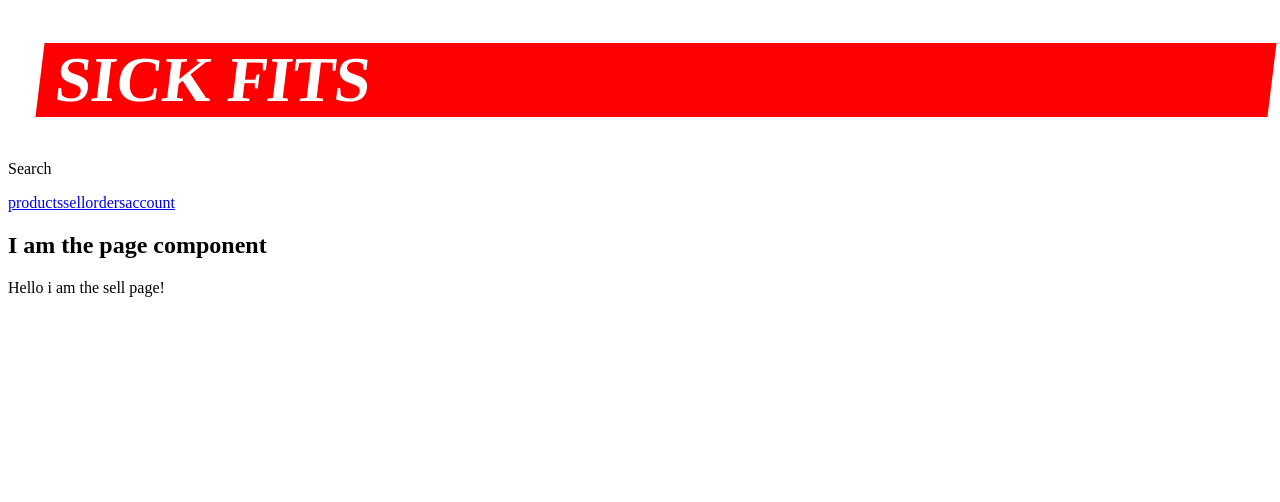
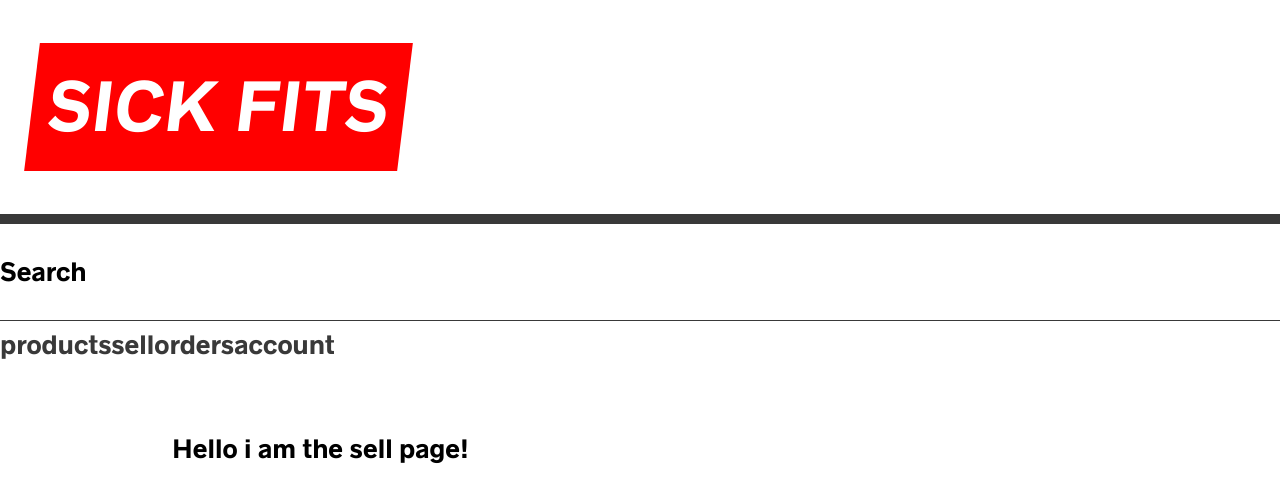
Before and after one commit to ugurozoz/sick-fits, a Next.js app in the folder frontend/: page /sell in a window 1280 px wide. Shown: the top 502 px of the page. Built offline with nearby package versions, Linux system fonts and the light colour scheme.

Commit message:
creating header / top progress bar

```diff
--- a/frontend/components/Header.js
+++ b/frontend/components/Header.js
@@ -17,9 +17,25 @@
   }
 `;
 
+const HeaderStyles = styled.header`
+  .bar {
+    border-bottom: 10px solid var(--black, black);
+    display: grid;
+    grid-template-columns: auto 1fr;
+    justify-content: space-between;
+    align-items: center;
+  }
+
+  .sub-bar {
+    display: grid;
+    grid-template-columns: 1fr auto;
+    border-bottom: 1px solid var(--black, black);
+  }
+`;
+
 export default function Header() {
   return (
-    <header>
+    <HeaderStyles>
       <div className="bar">
         <Logo>
           <Link href="/">Sick fits</Link>
@@ -29,6 +45,6 @@
         <p>Search</p>
       </div>
       <Nav />
-    </header>
+    </HeaderStyles>
   );
 }
--- a/frontend/components/Page.js
+++ b/frontend/components/Page.js
@@ -1,13 +1,66 @@
 import PropTypes from 'prop-types';
+import styled, { createGlobalStyle } from 'styled-components';
 import Header from './Header';
 
+const GlobalStyles = createGlobalStyle`
+@font-face {
+  font-family:'radnika_next' ;
+  src: url('/static/radnikanext-medium-webfont.woff2')
+  format('woff2');
+  font-weight:normal;
+  font-style:normal;
+}
+  html{
+    --red: #ff0000;
+    --black:#393939;
+    --grey:#3a3a3a;
+    --gray:var(--grey);
+    --lightGrey:#e1e1e1;
+    --lightGray:var(--lightGrey);
+    --offWhite:#ededed;
+    --maxWidth: 1000px;
+    --bs:0 12px 24px 0 rgba(0,0,0,0,09);
+    box-sizing:border-box;
+
+
+  }
+  *,*:before,*:after{
+    box-sizing:inherit;
+  }
+  body{
+    font-family:'radnika_next',--apple-system, BlinkMacSystemFont, 'Segoe UI', Roboto, Oxygen, Ubuntu, Cantarell, 'Open Sans', 'Helvetica Neue', sans-serif;
+    padding:0;
+    margin:0;
+    font-size:1.5rem;
+    line-height:2;
+  }
+
+  a{
+    text-decoration:none;
+    color: var(--black)
+  }
+
+  a:hover{
+    text-decoration:underline;
+    color: var(--black)
+  }
+
+  button{
+    font-family:'radnika_next',--apple-system, BlinkMacSystemFont, 'Segoe UI', Roboto, Oxygen, Ubuntu, Cantarell, 'Open Sans', 'Helvetica Neue', sans-serif;
+
+  }`;
+
+const InnerStyles = styled.div`
+  max-width: var(--maxWidth);
+  margin: 0 auto;
+  padding: 2rem;
+`;
 export default function Page({ children, cool }) {
   return (
     <div>
+      <GlobalStyles />
       <Header />
-      <h2>I am the page component</h2>
-      <h3>{cool}</h3>
-      {children}
+      <InnerStyles>{children}</InnerStyles>
     </div>
   );
 }
--- a/frontend/pages/_app.js
+++ b/frontend/pages/_app.js
@@ -1,4 +1,12 @@
+import NProgress from 'nprogress';
+import Router from 'next/router';
 import Page from '../components/Page';
+
+import '../components/styles/nprogress.css';
+
+Router.events.on('routeChangeStart', () => NProgress.start());
+Router.events.on('routeChangeComplete', () => NProgress.done());
+Router.events.on('routeChangeError', () => NProgress.done());
 
 export default function MyApp({ Component, pageProps }) {
   return (
```
